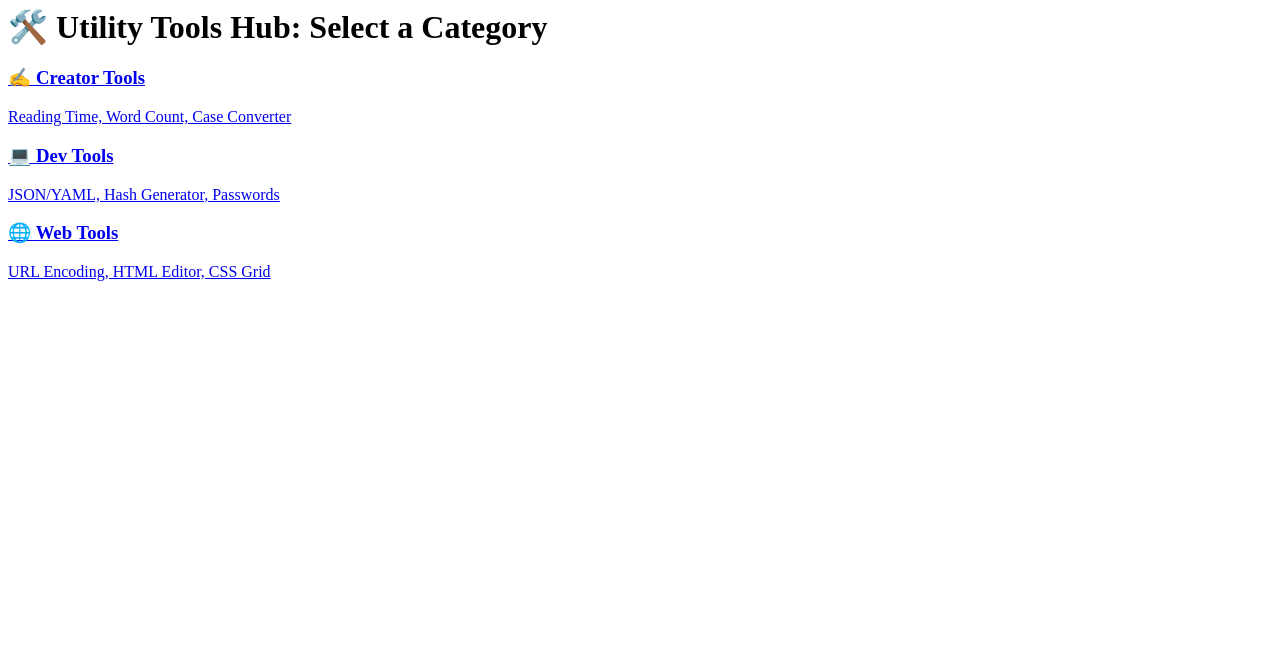
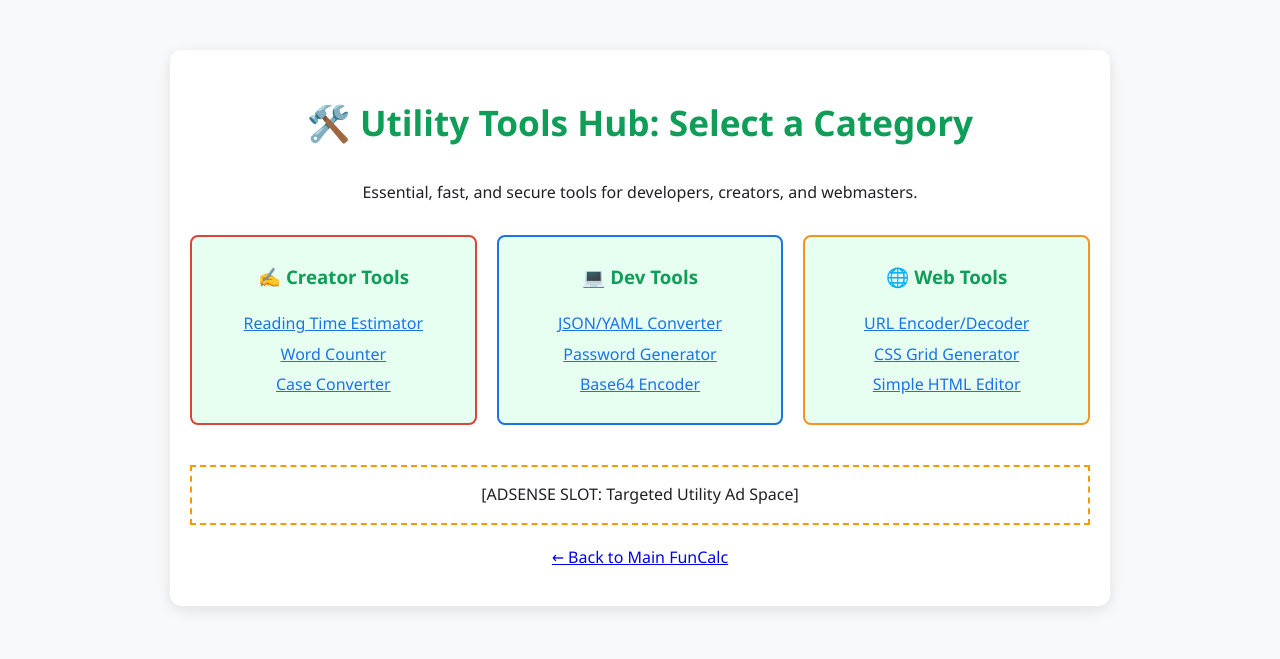
Before and after one commit to FunCalc/funcalc-tools, a plain HTML site: page index.html in a window 1280 px wide. Drawn offline with Linux system fonts and the light colour scheme.

Commit message:
Update index.html

```diff
--- a/index.html
+++ b/index.html
@@ -1,12 +1,54 @@
+<!DOCTYPE html>
+<html lang="en">
+<head>
+    <meta charset="UTF-8">
+    <title>Utility Tools Hub: Web, Creator & Dev Tools | funcalc.fun Tools</title>
+    <style>
+        /* CSS copied from Pro Hub structure for Professional Look */
+        body { font-family: 'Segoe UI', Tahoma, Geneva, Verdana, sans-serif; background-color: #f8f9fa; color: #202124; line-height: 1.6; text-align: center; margin: 0; }
+        .container { max-width: 900px; margin: 50px auto; padding: 20px; background-color: white; border-radius: 12px; box-shadow: 0 4px 15px rgba(0,0,0,0.1);}
+        h1 { color: #0f9d58; font-size: 2.2em; margin-bottom: 30px;}
+        .category-grid { display: flex; justify-content: space-around; gap: 20px; margin-top: 30px;}
+        .category-card {
+            padding: 25px; border-radius: 8px; border: 2px solid #0f9d58;
+            flex-basis: 30%; background-color: #e6fff0;
+            text-decoration: none; color: #0f9d58; font-weight: bold;
+            transition: transform 0.2s;
+        }
+        .category-card:hover { transform: translateY(-5px); box-shadow: 0 5px 15px rgba(15, 157, 88, 0.3); }
+        .category-card h3 { margin-top: 0; }
+        .category-card a { display: block; margin-top: 5px; color: #1a73e8; font-weight: normal; } /* Tool Links Styling */
+    </style>
+</head>
 <body>
     <div class="container">
         <h1>🛠️ Utility Tools Hub: Select a Category</h1>
+        <p>Essential, fast, and secure tools for developers, creators, and webmasters.</p>
 
         <div class="category-grid">
-            <a href="creator/reading-time/index.html" class="category-card"><h3>✍️ Creator Tools</h3><p>Reading Time, Word Count, Case Converter</p></a>
-            <a href="dev/json-to-yaml-converter/index.html" class="category-card"><h3>💻 Dev Tools</h3><p>JSON/YAML, Hash Generator, Passwords</p></a>
-            <a href="web/url-encoder-decoder/index.html" class="category-card"><h3>🌐 Web Tools</h3><p>URL Encoding, HTML Editor, CSS Grid</p></a>
+            <div class="category-card" style="border-color: #db4437;">
+                <h3>✍️ Creator Tools</h3>
+                <a href="creator/reading-time/index.html">Reading Time Estimator</a>
+                <a href="creator/character-word-counter/index.html">Word Counter</a>
+                <a href="creator/case-converter/index.html">Case Converter</a>
+            </div>
+            <div class="category-card" style="border-color: #1a73e8;">
+                <h3>💻 Dev Tools</h3>
+                <a href="dev/json-to-yaml-converter/index.html">JSON/YAML Converter</a>
+                <a href="dev/password-generator/index.html">Password Generator</a>
+                <a href="dev/base64-converter/index.html">Base64 Encoder</a>
+            </div>
+            <div class="category-card" style="border-color: #f7931e;">
+                <h3>🌐 Web Tools</h3>
+                <a href="web/url-encoder-decoder/index.html">URL Encoder/Decoder</a>
+                <a href="web/css-grid-generator/index.html">CSS Grid Generator</a>
+                <a href="web/html-editor/index.html">Simple HTML Editor</a>
+            </div>
         </div>
+
+        <div style="margin-top: 40px; border: 2px dashed #ff9800; padding: 15px; margin-bottom: 0;">[ADSENSE SLOT: Targeted Utility Ad Space]</div>
+
+        <p style="margin-top: 20px;"><a href="https://funcalc.fun">← Back to Main FunCalc</a></p>
     </div>
-    </body>
+</body>
 </html>
```
